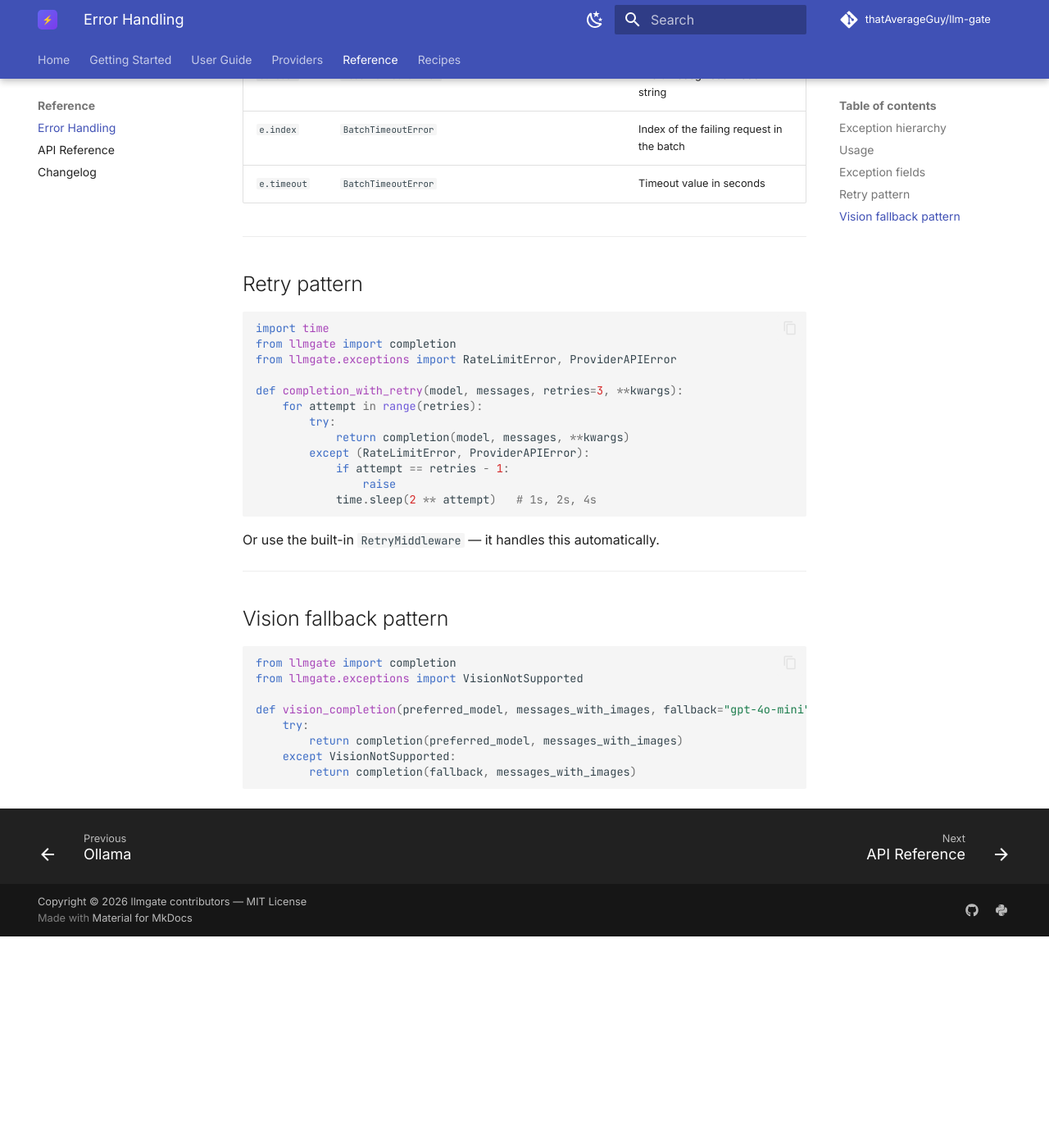
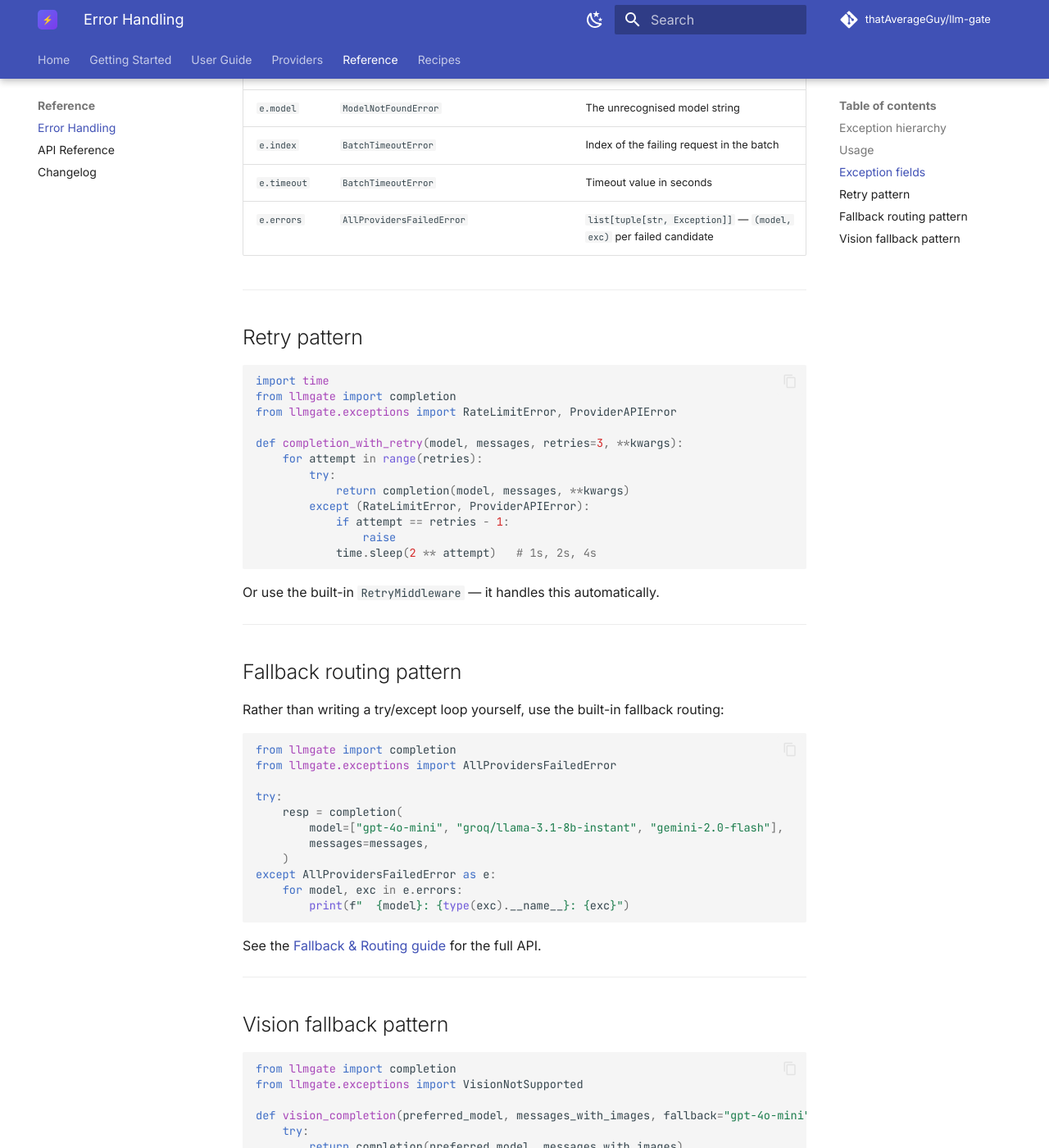
Before and after one commit to thatAverageGuy/llm-gate, an MkDocs documentation site: the page built from docs/reference/errors.md, in a window 1280 px wide and 1400 px high, scrolled down 1452 px. Shown: the whole window at 82% size. Built offline with MkDocs 1.6.1 and Material for MkDocs 9.7.7, drawn with Linux system fonts in a browser that asks for light colours; comment, search, counter and statistics services are not loaded; the version menu is left out; before the commit the page ends 2594 px from its top, so only the background shows below that; some of the changed text lies outside the part shown.

Commit message:
docs: add Fallback & Routing guide, update middleware/errors/changelog/index (v0.6.0)

````diff
--- a/docs/reference/errors.md
+++ b/docs/reference/errors.md
@@ -15,7 +15,8 @@ LLMGateError
 ├── StreamingNotSupported   — provider doesn't support streaming
 ├── EmbeddingsNotSupported  — provider doesn't have an embeddings API
 ├── VisionNotSupported      — provider doesn't support image inputs
-└── BatchTimeoutError       — a single batch request timed out
+├── BatchTimeoutError       — a single batch request timed out
+└── AllProvidersFailedError — every model in a fallback chain failed
 ```
 
 ---
@@ -62,6 +63,7 @@ except LLMGateError as e:
 | `e.model` | `ModelNotFoundError` | The unrecognised model string |
 | `e.index` | `BatchTimeoutError` | Index of the failing request in the batch |
 | `e.timeout` | `BatchTimeoutError` | Timeout value in seconds |
+| `e.errors` | `AllProvidersFailedError` | `list[tuple[str, Exception]]` — `(model, exc)` per failed candidate |
 
 ---
 
@@ -86,6 +88,28 @@ Or use the built-in `RetryMiddleware` — it handles this automatically.
 
 ---
 
+## Fallback routing pattern
+
+Rather than writing a try/except loop yourself, use the built-in fallback routing:
+
+```python
+from llmgate import completion
+from llmgate.exceptions import AllProvidersFailedError
+
+try:
+    resp = completion(
+        model=["gpt-4o-mini", "groq/llama-3.1-8b-instant", "gemini-2.0-flash"],
+        messages=messages,
+    )
+except AllProvidersFailedError as e:
+    for model, exc in e.errors:
+        print(f"  {model}: {type(exc).__name__}: {exc}")
+```
+
+See the [Fallback & Routing guide](../guide/fallback.md) for the full API.
+
+---
+
 ## Vision fallback pattern
 
 ```python
--- a/mkdocs.yml
+++ b/mkdocs.yml
@@ -77,6 +77,7 @@ nav:
     - Structured Outputs: guide/structured-outputs.md
     - Embeddings: guide/embeddings.md
     - Batch Completions: guide/batch.md
+    - Fallback & Routing: guide/fallback.md
     - Middleware: guide/middleware.md
   - Providers:
     - Overview: providers/index.md
````
Also changed, not shown: docs/guide/fallback.md (added, +223 -0 lines), docs/guide/middleware.md (+20 -0 lines), docs/index.md (+6 -1 lines), docs/reference/changelog.md (+15 -0 lines).
